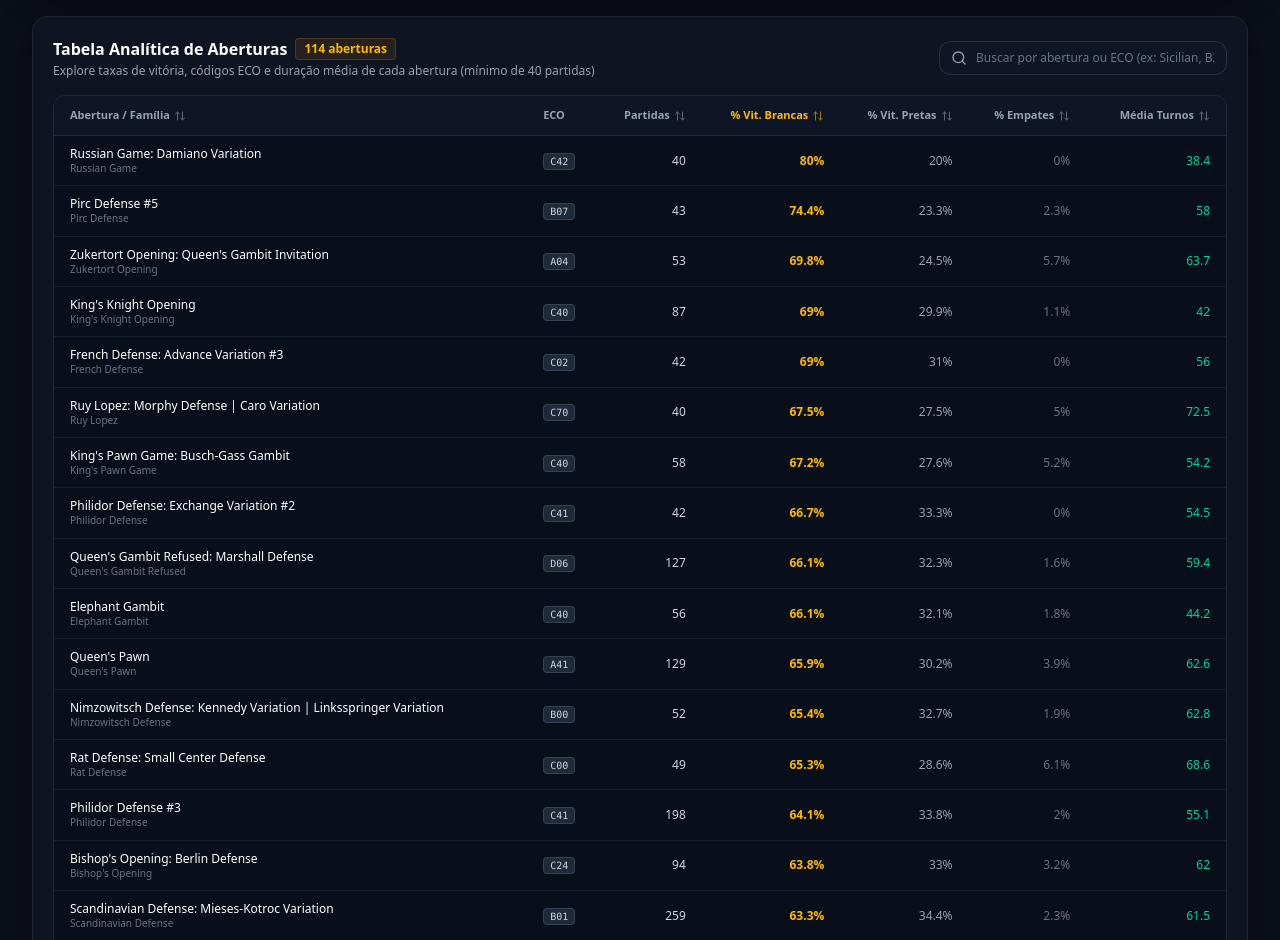
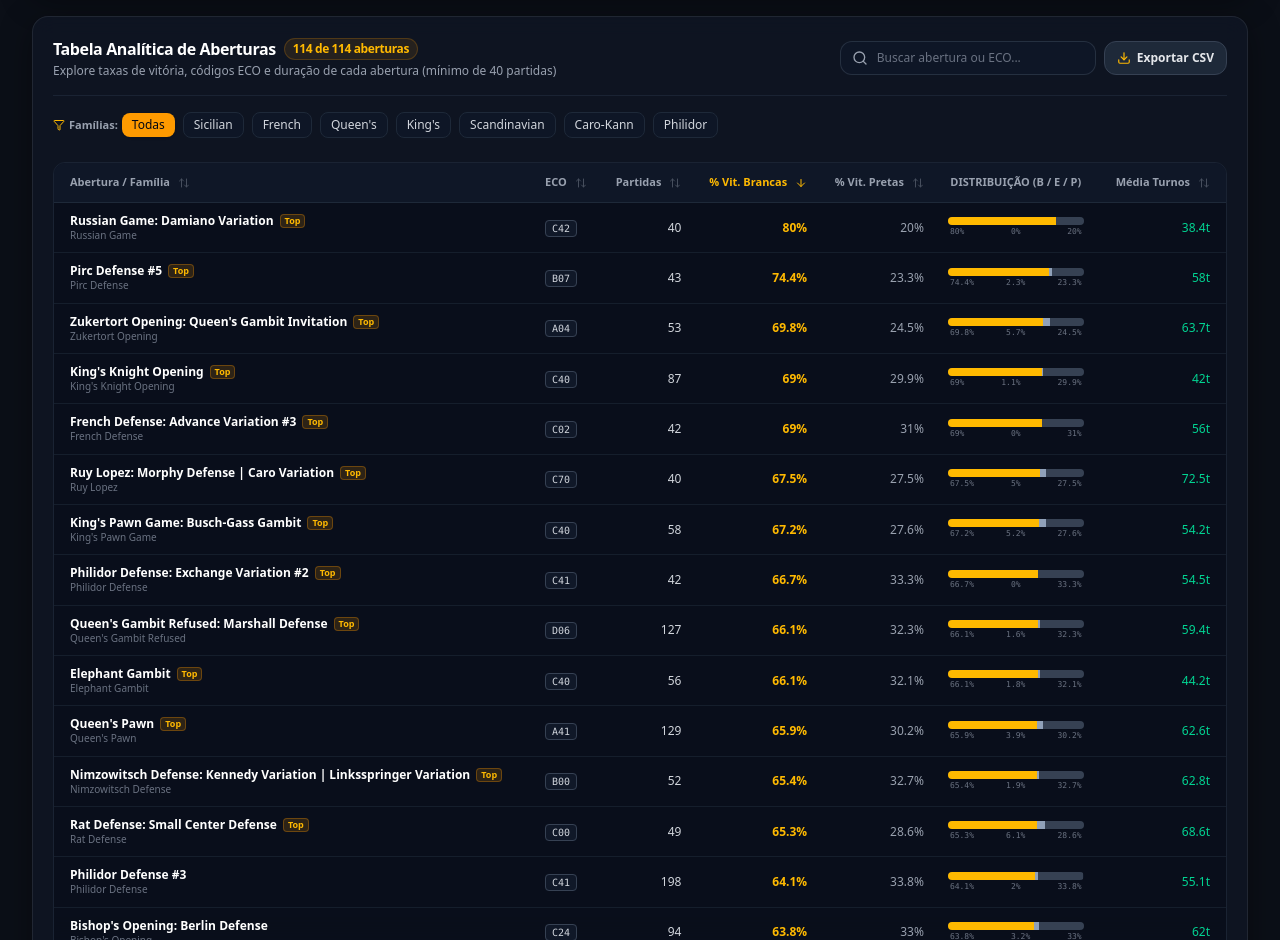
Before and after one commit to joaopereirajp/chess_bi, a Next.js app: page / in a window 1280 px wide. Shown: the part 1860-2800 px from the top of the page. Built offline with nearby package versions, Linux system fonts and the light colour scheme.

Commit message:
feat(ui): nova tabela analitica com paginacao, filtros de familias, mini barras e exportacao CSV

```diff
--- a/src/components/OpeningsTable.jsx
+++ b/src/components/OpeningsTable.jsx
@@ -1,27 +1,73 @@
 'use client';
 
-import { useState } from 'react';
-import { Search, ArrowUpDown, ChevronDown, Trophy } from 'lucide-react';
+import { useState, useMemo } from 'react';
+import {
+  Search,
+  ArrowUp,
+  ArrowDown,
+  ArrowUpDown,
+  Download,
+  ChevronLeft,
+  ChevronRight,
+  Filter,
+  Sparkles,
+  Trophy,
+} from 'lucide-react';
 
 export default function OpeningsTable({ openings }) {
   const [searchTerm, setSearchTerm] = useState('');
+  const [selectedFamily, setSelectedFamily] = useState('Todas');
   const [sortBy, setSortBy] = useState('white_win_pct');
   const [sortDesc, setSortDesc] = useState(true);
+  const [currentPage, setCurrentPage] = useState(1);
+  const [pageSize, setPageSize] = useState(15);
 
-  const filtered = openings
-    .filter((op) => {
+  const popularFamilies = [
+    'Todas',
+    'Sicilian',
+    'French',
+    "Queen's",
+    "King's",
+    'Scandinavian',
+    'Caro-Kann',
+    'Philidor',
+  ];
+
+  // Filtra por texto e por família rápida
+  const filtered = useMemo(() => {
+    return (openings || []).filter((op) => {
       const term = searchTerm.toLowerCase();
-      return (
+      const matchesSearch =
         op.name.toLowerCase().includes(term) ||
         op.eco.toLowerCase().includes(term) ||
-        op.family.toLowerCase().includes(term)
-      );
-    })
-    .sort((a, b) => {
+        op.family.toLowerCase().includes(term);
+
+      const matchesFamily =
+        selectedFamily === 'Todas' ||
+        op.family.toLowerCase().includes(selectedFamily.toLowerCase()) ||
+        op.name.toLowerCase().includes(selectedFamily.toLowerCase());
+
+      return matchesSearch && matchesFamily;
+    });
+  }, [openings, searchTerm, selectedFamily]);
+
+  // Ordena os resultados
+  const sorted = useMemo(() => {
+    return [...filtered].sort((a, b) => {
       const modifier = sortDesc ? -1 : 1;
-      if (sortBy === 'name') return modifier * a.name.localeCompare(b.name);
+      if (sortBy === 'name' || sortBy === 'eco') {
+        return modifier * a[sortBy].localeCompare(b[sortBy]);
+      }
       return modifier * (a[sortBy] - b[sortBy]);
     });
+  }, [filtered, sortBy, sortDesc]);
+
+  // Paginação
+  const totalItems = sorted.length;
+  const totalPages = Math.max(1, Math.ceil(totalItems / pageSize));
+  const validCurrentPage = Math.min(currentPage, totalPages);
+  const startIndex = (validCurrentPage - 1) * pageSize;
+  const pageItems = sorted.slice(startIndex, startIndex + pageSize);
 
   const handleSort = (field) => {
     if (sortBy === field) {
@@ -30,58 +76,168 @@ export default function OpeningsTable({ openings }) {
       setSortBy(field);
       setSortDesc(true);
     }
+    setCurrentPage(1);
+  };
+
+  const renderSortIndicator = (field) => {
+    if (sortBy !== field) {
+      return <ArrowUpDown className="w-3 h-3 opacity-40 ml-1 inline-block" />;
+    }
+    return sortDesc ? (
+      <ArrowDown className="w-3 h-3 text-amber-400 ml-1 inline-block" />
+    ) : (
+      <ArrowUp className="w-3 h-3 text-amber-400 ml-1 inline-block" />
+    );
+  };
+
+  // Exportar dados filtrados para CSV
+  const handleExportCsv = () => {
+    if (sorted.length === 0) return;
+    const headers = [
+      'Abertura',
+      'Família',
+      'ECO',
+      'Total_Partidas',
+      'Vitórias_Brancas',
+      'Vitórias_Pretas',
+      'Empates',
+      'Pct_Brancas',
+      'Pct_Pretas',
+      'Pct_Empates',
+      'Media_Turnos',
+    ];
+
+    const rows = sorted.map((op) => [
+      `"${op.name.replace(/"/g, '""')}"`,
+      `"${op.family.replace(/"/g, '""')}"`,
+      op.eco,
+      op.total_games,
+      op.white_wins,
+      op.black_wins,
+      op.draws,
+      op.white_win_pct,
+      op.black_win_pct,
+      op.draw_pct,
+      op.avg_turns,
+    ]);
+
+    const csvContent =
+      'data:text/csv;charset=utf-8,' +
+      [headers.join(','), ...rows.map((e) => e.join(','))].join('\n');
+
+    const encodedUri = encodeURI(csvContent);
+    const link = document.createElement('a');
+    link.setAttribute('href', encodedUri);
+    link.setAttribute('download', `aberturas_chess_bi_${selectedFamily.toLowerCase()}.csv`);
+    document.body.appendChild(link);
+    link.click();
+    document.body.removeChild(link);
   };
 
   return (
-    <div className="glass-panel rounded-2xl p-5 border border-gray-800">
-      <div className="flex flex-col sm:flex-row sm:items-center justify-between gap-4 mb-4">
+    <div className="glass-panel rounded-2xl p-5 border border-gray-800 shadow-xl">
+      {/* Table Header: Title, Controls, Export */}
+      <div className="flex flex-col lg:flex-row lg:items-center justify-between gap-4 mb-4 pb-4 border-b border-gray-800/80">
         <div>
-          <h3 className="text-base font-bold text-white flex items-center space-x-2">
+          <div className="flex items-center space-x-2">
+            <h3 className="text-base font-bold text-white tracking-tight flex items-center space-x-2">
               <span>Tabela Analítica de Aberturas</span>
-            <span className="text-xs font-semibold px-2 py-0.5 rounded bg-amber-500/10 text-amber-400 border border-amber-500/20">
-              {filtered.length} aberturas
+              <span className="text-xs font-semibold px-2 py-0.5 rounded-full bg-amber-500/10 text-amber-400 border border-amber-500/20">
+                {totalItems} de {openings?.length || 0} aberturas
               </span>
             </h3>
+          </div>
           <p className="text-xs text-gray-400 mt-0.5">
-            Explore taxas de vitória, códigos ECO e duração média de cada abertura (mínimo de 40 partidas)
+            Explore taxas de vitória, códigos ECO e duração de cada abertura (mínimo de 40 partidas)
           </p>
         </div>
 
+        {/* Right side: Search and CSV Export */}
+        <div className="flex flex-col sm:flex-row items-stretch sm:items-center gap-2">
           {/* Search Input */}
-        <div className="relative w-full sm:w-72">
+          <div className="relative w-full sm:w-64">
             <Search className="w-4 h-4 text-gray-400 absolute left-3 top-1/2 -translate-y-1/2" />
             <input
               type="text"
-            placeholder="Buscar por abertura ou ECO (ex: Sicilian, B20)..."
+              placeholder="Buscar abertura ou ECO..."
               value={searchTerm}
-            onChange={(e) => setSearchTerm(e.target.value)}
+              onChange={(e) => {
+                setSearchTerm(e.target.value);
+                setCurrentPage(1);
+              }}
               className="w-full pl-9 pr-3 py-2 bg-gray-900/80 border border-gray-700/60 rounded-xl text-xs text-white placeholder-gray-500 focus:outline-none focus:border-amber-500/80 focus:ring-1 focus:ring-amber-500/50 transition"
             />
           </div>
+
+          {/* Export CSV Button */}
+          <button
+            onClick={handleExportCsv}
+            className="flex items-center justify-center space-x-1.5 px-3 py-2 bg-gray-800 hover:bg-gray-700/80 text-gray-200 hover:text-white border border-gray-700 rounded-xl text-xs font-semibold transition cursor-pointer shrink-0"
+            title="Exportar dados filtrados da tabela para arquivo CSV"
+          >
+            <Download className="w-3.5 h-3.5 text-amber-400" />
+            <span>Exportar CSV</span>
+          </button>
+        </div>
       </div>
 
-      {/* Table */}
-      <div className="overflow-x-auto rounded-xl border border-gray-800">
+      {/* Quick Family Filter Pills */}
+      <div className="flex items-center space-x-2 overflow-x-auto pb-3 mb-3 text-xs scrollbar-none">
+        <span className="text-[11px] font-semibold text-gray-400 shrink-0 flex items-center space-x-1 mr-1">
+          <Filter className="w-3 h-3 text-amber-400" />
+          <span>Famílias:</span>
+        </span>
+        {popularFamilies.map((fam) => {
+          const isSelected = selectedFamily === fam;
+          return (
+            <button
+              key={fam}
+              onClick={() => {
+                setSelectedFamily(fam);
+                setCurrentPage(1);
+              }}
+              className={`px-2.5 py-1 rounded-lg text-xs font-medium transition cursor-pointer shrink-0 ${
+                isSelected
+                  ? 'bg-amber-500 text-gray-950 font-bold shadow-sm'
+                  : 'bg-gray-900/80 text-gray-300 hover:bg-gray-800 hover:text-white border border-gray-800'
+              }`}
+            >
+              {fam}
+            </button>
+          );
+        })}
+      </div>
+
+      {/* Table Container */}
+      <div className="overflow-x-auto rounded-xl border border-gray-800/80">
         <table className="w-full text-left border-collapse text-xs">
           <thead>
-            <tr className="bg-gray-900/80 text-gray-400 uppercase font-semibold text-[11px] border-b border-gray-800">
+            <tr className="bg-gray-900/90 text-gray-400 uppercase font-semibold text-[11px] border-b border-gray-800">
               <th className="py-3 px-4">
                 <button
                   onClick={() => handleSort('name')}
                   className="flex items-center space-x-1 hover:text-white cursor-pointer"
                 >
                   <span>Abertura / Família</span>
-                  <ArrowUpDown className="w-3 h-3 opacity-60" />
+                  {renderSortIndicator('name')}
                 </button>
               </th>
-              <th className="py-3 px-3">ECO</th>
+              <th className="py-3 px-3">
+                <button
+                  onClick={() => handleSort('eco')}
+                  className="flex items-center space-x-1 hover:text-white cursor-pointer"
+                >
+                  <span>ECO</span>
+                  {renderSortIndicator('eco')}
+                </button>
+              </th>
               <th className="py-3 px-3 text-right">
                 <button
                   onClick={() => handleSort('total_games')}
                   className="flex items-center space-x-1 ml-auto hover:text-white cursor-pointer"
                 >
                   <span>Partidas</span>
-                  <ArrowUpDown className="w-3 h-3 opacity-60" />
+                  {renderSortIndicator('total_games')}
                 </button>
               </th>
               <th className="py-3 px-3 text-right">
@@ -90,7 +246,7 @@ export default function OpeningsTable({ openings }) {
                   className="flex items-center space-x-1 ml-auto text-amber-400 hover:text-amber-300 cursor-pointer"
                 >
                   <span>% Vit. Brancas</span>
-                  <ArrowUpDown className="w-3 h-3 opacity-60" />
+                  {renderSortIndicator('white_win_pct')}
                 </button>
               </th>
               <th className="py-3 px-3 text-right">
@@ -99,17 +255,11 @@ export default function OpeningsTable({ openings }) {
                   className="flex items-center space-x-1 ml-auto hover:text-white cursor-pointer"
                 >
                   <span>% Vit. Pretas</span>
-                  <ArrowUpDown className="w-3 h-3 opacity-60" />
+                  {renderSortIndicator('black_win_pct')}
                 </button>
               </th>
-              <th className="py-3 px-3 text-right">
-                <button
-                  onClick={() => handleSort('draw_pct')}
-                  className="flex items-center space-x-1 ml-auto hover:text-white cursor-pointer"
-                >
-                  <span>% Empates</span>
-                  <ArrowUpDown className="w-3 h-3 opacity-60" />
-                </button>
+              <th className="py-3 px-3 text-center min-w-[130px]">
+                <span>Distribuição (B / E / P)</span>
               </th>
               <th className="py-3 px-4 text-right">
                 <button
@@ -117,48 +267,134 @@ export default function OpeningsTable({ openings }) {
                   className="flex items-center space-x-1 ml-auto hover:text-white cursor-pointer"
                 >
                   <span>Média Turnos</span>
-                  <ArrowUpDown className="w-3 h-3 opacity-60" />
+                  {renderSortIndicator('avg_turns')}
                 </button>
               </th>
             </tr>
           </thead>
           <tbody className="divide-y divide-gray-800/60 bg-gray-950/40">
-            {filtered.slice(0, 25).map((op, idx) => (
+            {pageItems.length > 0 ? (
+              pageItems.map((op, idx) => (
                 <tr key={idx} className="hover:bg-gray-800/30 transition-colors">
                   <td className="py-2.5 px-4">
-                  <div className="font-medium text-white">{op.name}</div>
+                    <div className="font-semibold text-white flex items-center space-x-1.5">
+                      <span>{op.name}</span>
+                      {op.white_win_pct >= 65 && (
+                        <span className="text-[9px] px-1 py-0.2 rounded bg-amber-500/15 text-amber-400 border border-amber-500/30 font-bold shrink-0">
+                          Top
+                        </span>
+                      )}
+                    </div>
                     <div className="text-[10px] text-gray-500">{op.family}</div>
                   </td>
                   <td className="py-2.5 px-3">
-                  <span className="px-1.5 py-0.5 rounded bg-gray-800 text-gray-300 font-mono text-[10px] border border-gray-700">
+                    <span className="px-1.5 py-0.5 rounded bg-gray-900 text-gray-300 font-mono text-[10px] border border-gray-700">
                       {op.eco}
                     </span>
                   </td>
                   <td className="py-2.5 px-3 text-right font-medium text-gray-300">
                     {op.total_games.toLocaleString()}
                   </td>
-                <td className="py-2.5 px-3 text-right font-bold text-amber-400">
+                  <td className="py-2.5 px-3 text-right font-extrabold text-amber-400">
                     {op.white_win_pct}%
                   </td>
                   <td className="py-2.5 px-3 text-right text-gray-400">
                     {op.black_win_pct}%
                   </td>
-                <td className="py-2.5 px-3 text-right text-gray-500">
-                  {op.draw_pct}%
+                  {/* Mini Tripartite Bar */}
+                  <td className="py-2.5 px-3">
+                    <div className="w-full h-2 rounded bg-gray-900 overflow-hidden flex shadow-inner">
+                      <div
+                        className="bg-amber-400 h-full"
+                        style={{ width: `${op.white_win_pct}%` }}
+                        title={`Brancas: ${op.white_win_pct}%`}
+                      />
+                      <div
+                        className="bg-slate-400 h-full"
+                        style={{ width: `${op.draw_pct}%` }}
+                        title={`Empate: ${op.draw_pct}%`}
+                      />
+                      <div
+                        className="bg-gray-700 h-full"
+                        style={{ width: `${op.black_win_pct}%` }}
+                        title={`Pretas: ${op.black_win_pct}%`}
+                      />
+                    </div>
+                    <div className="flex justify-between text-[8px] text-gray-500 mt-0.5 px-0.5 font-mono">
+                      <span>{op.white_win_pct}%</span>
+                      <span>{op.draw_pct}%</span>
+                      <span>{op.black_win_pct}%</span>
+                    </div>
                   </td>
                   <td className="py-2.5 px-4 text-right text-emerald-400 font-medium">
-                  {op.avg_turns}
+                    {op.avg_turns}t
                   </td>
                 </tr>
-            ))}
+              ))
+            ) : (
+              <tr>
+                <td colSpan={7} className="py-8 text-center text-gray-500 text-xs">
+                  Nenhuma abertura encontrada correspondente aos filtros.
+                </td>
+              </tr>
+            )}
           </tbody>
         </table>
       </div>
-      {filtered.length > 25 && (
-        <div className="mt-2 text-center text-[11px] text-gray-500">
-          Mostrando as 25 primeiras aberturas correspondentes. Use a busca acima para filtrar.
+
+      {/* Pagination Footer */}
+      <div className="flex flex-col sm:flex-row items-center justify-between gap-3 mt-4 pt-3 border-t border-gray-800/80 text-xs text-gray-400">
+        <div className="flex items-center space-x-3">
+          <span>
+            Mostrando <strong>{totalItems > 0 ? startIndex + 1 : 0}</strong> a{' '}
+            <strong>{Math.min(startIndex + pageSize, totalItems)}</strong> de{' '}
+            <strong>{totalItems}</strong> aberturas
+          </span>
+
+          {/* Page Size Selector */}
+          <div className="flex items-center space-x-1.5 text-xs text-gray-400">
+            <span>Linhas:</span>
+            <select
+              value={pageSize}
+              onChange={(e) => {
+                setPageSize(Number(e.target.value));
+                setCurrentPage(1);
+              }}
+              className="bg-gray-900 border border-gray-700 rounded-lg px-2 py-1 text-xs text-gray-200 focus:outline-none focus:border-amber-500 cursor-pointer"
+            >
+              <option value={10}>10</option>
+              <option value={15}>15</option>
+              <option value={25}>25</option>
+              <option value={50}>50</option>
+            </select>
           </div>
-      )}
+        </div>
+
+        {/* Navigation Buttons */}
+        <div className="flex items-center space-x-1.5">
+          <button
+            onClick={() => setCurrentPage((p) => Math.max(1, p - 1))}
+            disabled={validCurrentPage <= 1}
+            className="p-1.5 rounded-lg bg-gray-900 border border-gray-800 text-gray-300 hover:text-white hover:bg-gray-800 disabled:opacity-30 disabled:cursor-not-allowed cursor-pointer transition"
+            title="Página Anterior"
+          >
+            <ChevronLeft className="w-4 h-4" />
+          </button>
+
+          <span className="px-2.5 py-1 rounded-lg bg-gray-900 text-xs font-semibold text-amber-400 border border-gray-800">
+            {validCurrentPage} / {totalPages}
+          </span>
+
+          <button
+            onClick={() => setCurrentPage((p) => Math.min(totalPages, p + 1))}
+            disabled={validCurrentPage >= totalPages}
+            className="p-1.5 rounded-lg bg-gray-900 border border-gray-800 text-gray-300 hover:text-white hover:bg-gray-800 disabled:opacity-30 disabled:cursor-not-allowed cursor-pointer transition"
+            title="Próxima Página"
+          >
+            <ChevronRight className="w-4 h-4" />
+          </button>
+        </div>
+      </div>
     </div>
   );
 }
```
Lines whose indentation alone changed are shown as unchanged.
